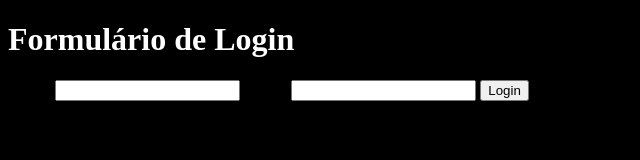
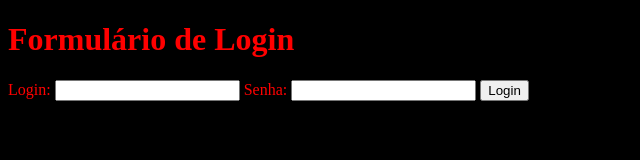
Before and after one commit to RaeskDeveloper-Fourhanrrig/RaeskDeveloper-Fourhanrring.github.io, a plain HTML site: page index.html in a window 1280 px wide. Shown: the whole page, without its empty margins (0-640 px from the left). Drawn offline with Linux system fonts and the light colour scheme.

Commit message:
Atualizar o index.html

```diff
--- a/index.html
+++ b/index.html
@@ -5,18 +5,14 @@
   <style>
     body {
       background-color: black;
-      color: white;
-    }
-
-    input, label {
-      color: black;
+      color: red; /* Alterado para vermelho */
     }
 
     #resultado {
       color: green;
     }
 
-    /* Estilo para os campos "Login" e "Senha */
+    /* Estilo para os campos "Login" e "Senha" */
     #login, #senha {
       color: white;
     }
```
